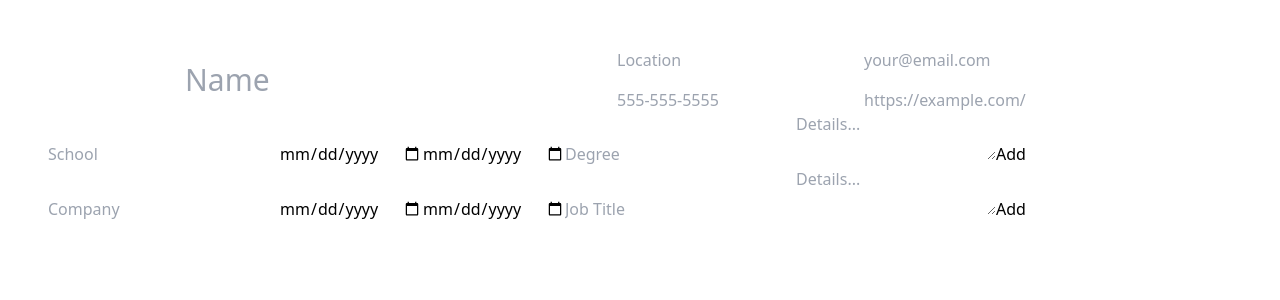
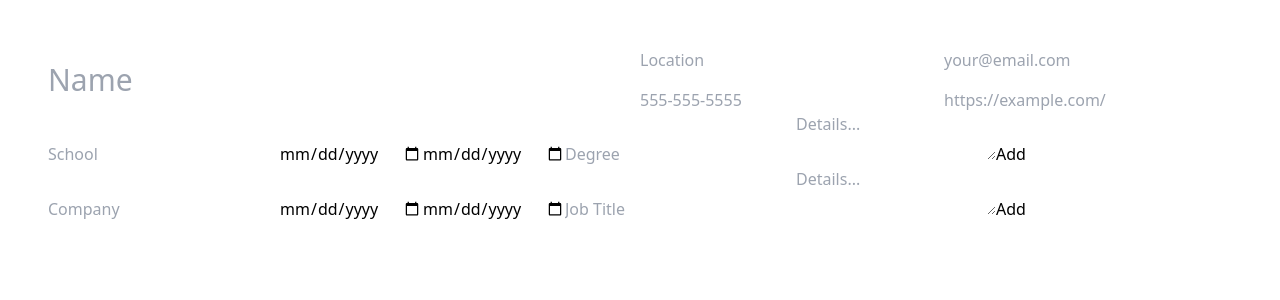
Before and after one commit to crespire/js-cv-builder, a React (Create React App) app: page / in a window 1280 px wide. Shown: the top 300 px of the page. Built offline with nearby package versions, Linux system fonts and the light colour scheme.

Commit message:
Update styles on Info component

```diff
--- a/src/components/Info.js
+++ b/src/components/Info.js
@@ -28,11 +28,11 @@ class InfoContainer extends Component {
   render() {
 
     return (
-      <div className="container flex justify-center align-center">
-        <div className="place-content-center">
+      <div className="flex place-content-between">
+        <div className="container place-content-center">
           <input className="text-3xl" type='text' name='name' placeholder='Name' id='name' onChange={this.handleInputChange}></input>
         </div>
-        <div className='grid grid-cols-2 gap-4 place-content-center'>
+        <div className='container grid grid-cols-2 gap-4 place-content-center'>
           <input type='text' name='location' placeholder='Location' id='location' onChange={this.handleInputChange}></input>
           <input type='email' name='email' placeholder='your@email.com' id='email' onChange={this.handleInputChange}></input>
           <input type='tel' name='phone' placeholder='555-555-5555' id='phone' onChange={this.handleInputChange}></input>
```
